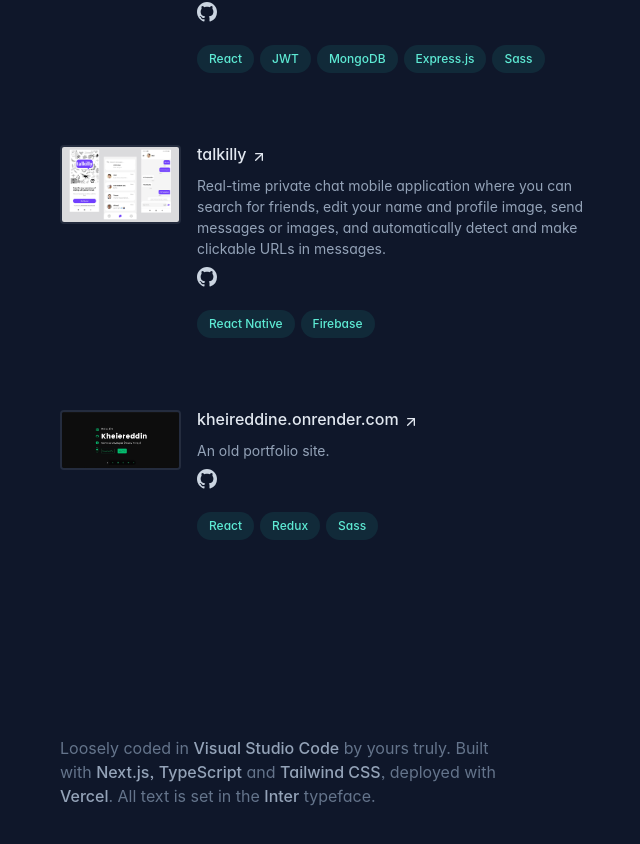
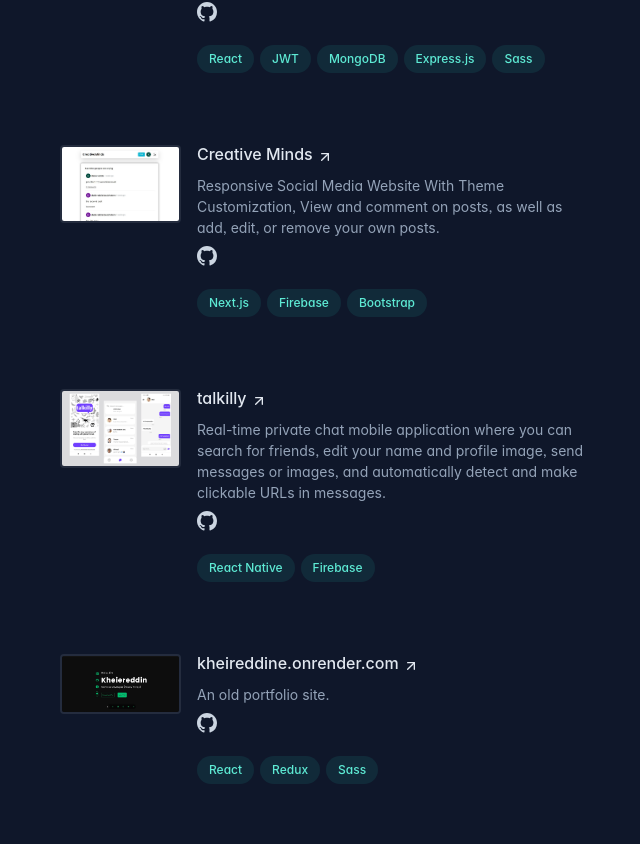
Before and after one commit to kheireddinebou/portfolio-v2, a Next.js app: page / in a window 1280 px wide. Shown: the part 2411-3255 px from the top of the page, without its empty margins (592-1232 px from the left). Built offline with nearby package versions, Linux system fonts and the light colour scheme.

Commit message:
show creative minds projects in projects section

```diff
--- a/src/data/projects.ts
+++ b/src/data/projects.ts
@@ -17,14 +17,14 @@
     demoLink: "https://my-car-kheireddinebou.vercel.app/",
   },
 
-  // {
-  //   title: "Creative Minds",
-  //   desc: "Responsive Social Media Website With Theme Customization, View and comment on posts, as well as add, edit, or remove your own posts.",
-  //   tools: ["Next.js", "Firebase", "Bootstrap"],
-  //   img: "/images/portfolio/creative-minds.jpg",
-  //   githubLink: "https://github.com/kheireddinebou/creative-minds",
-  //   demoLink: "https://creative-minds-khirou.vercel.app/",
-  // },
+  {
+    title: "Creative Minds",
+    desc: "Responsive Social Media Website With Theme Customization, View and comment on posts, as well as add, edit, or remove your own posts.",
+    tools: ["Next.js", "Firebase", "Bootstrap"],
+    img: "/images/portfolio/creative-minds.jpg",
+    githubLink: "https://github.com/kheireddinebou/creative-minds",
+    demoLink: "https://creative-minds-khirou.vercel.app/",
+  },
 
   {
     title: "talkilly",
```
